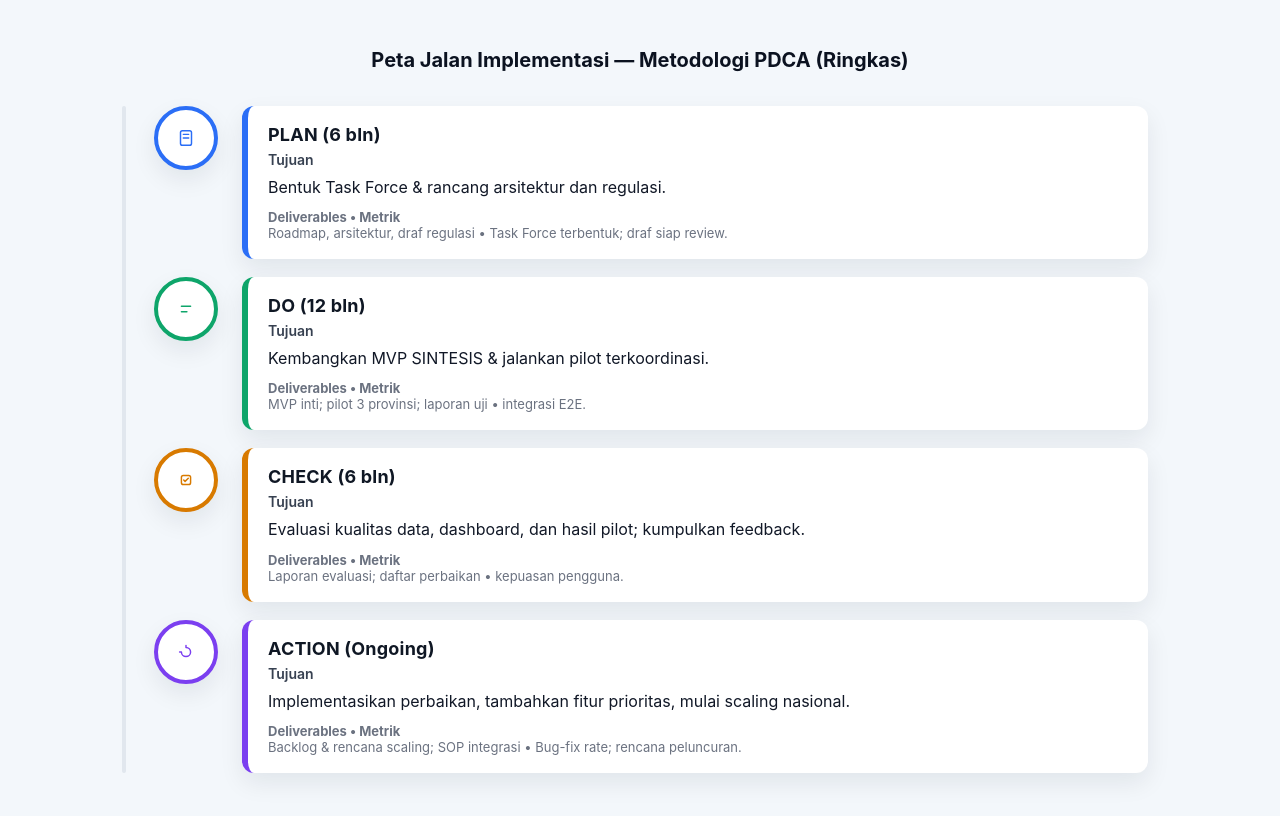
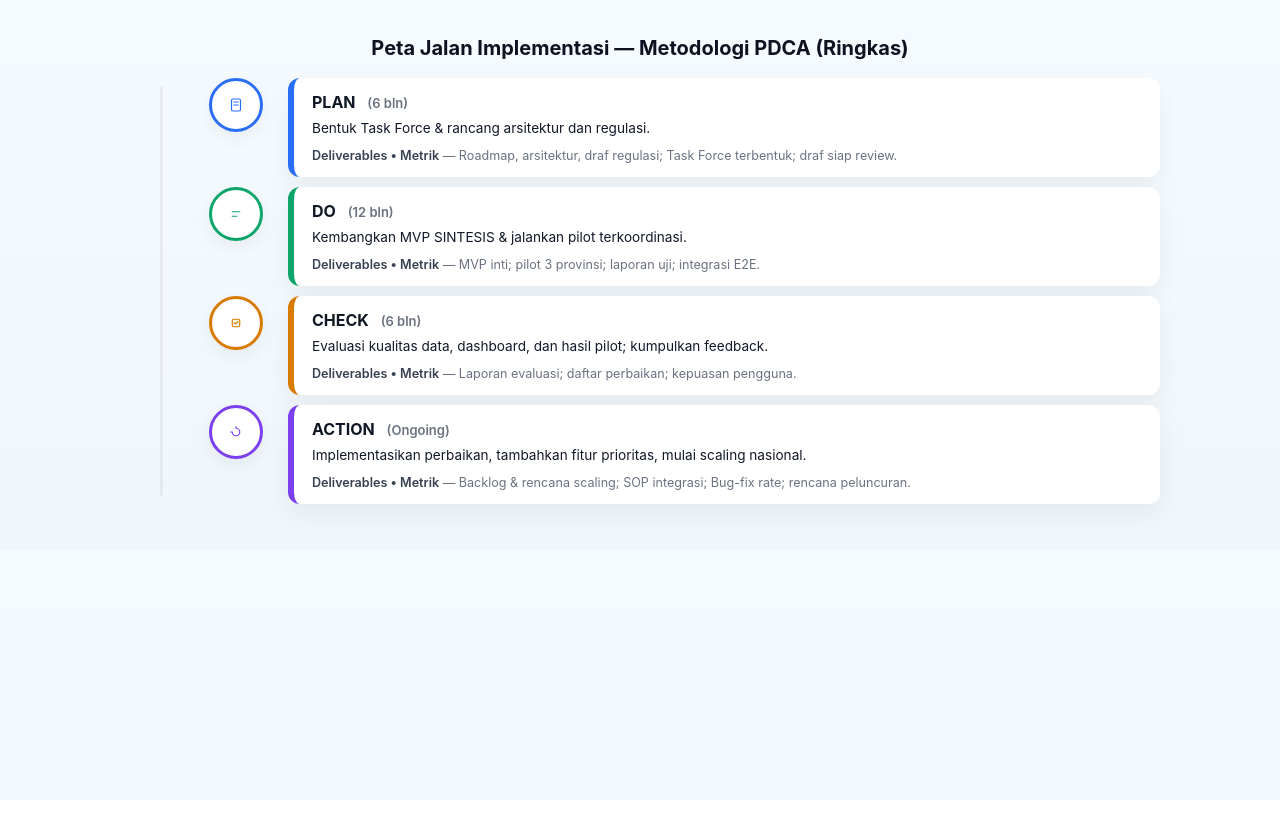
Before and after one commit to welved-z/INFOGRAFIS-ROADMAP-SINTESIS-PDCA, a plain HTML site: page index.html in a window 1280 px wide. Drawn offline with Linux system fonts and the light colour scheme.

Commit message:
Update index.html

```diff
--- a/index.html
+++ b/index.html
@@ -3,27 +3,26 @@
 <head>
   <meta charset="utf-8" />
   <meta name="viewport" content="width=device-width,initial-scale=1" />
-  <title>Timeline Vertikal PDCA — Inline CSS</title>
+  <title>Timeline PDCA — Compact Slide-Friendly (Inline CSS)</title>
 </head>
-<body style="margin:0;font-family:Inter, system-ui, -apple-system, 'Segoe UI', Roboto, 'Helvetica Neue', Arial;background:#f3f7fb;color:#0f1724;padding:48px 16px;">
+<body style="margin:0;font-family:Inter,system-ui,-apple-system,'Segoe UI',Roboto,Arial;background:linear-gradient(180deg,#f6fbff 0%,#f1f6fa 100%);color:#0f1724;padding:36px;">
 
-  <main style="max-width:1100px;margin:0 auto;">
-    <h1 style="text-align:center;margin:0 0 34px;font-size:20px;font-weight:700;color:#0b1220;">
+  <main style="max-width:1040px;margin:0 auto;">
+    <h1 style="text-align:center;margin:0 0 18px;font-size:20px;font-weight:700;color:#0b1220;">
       Peta Jalan Implementasi — Metodologi PDCA (Ringkas)
     </h1>
 
-    <!-- Timeline wrapper (relative so absolute line & markers can position) -->
-    <section style="position:relative;padding-left:64px;">
+    <!-- Wrapper for compact, slide-friendly vertical timeline -->
+    <section style="position:relative;padding-left:76px;">
 
-      <!-- vertical line (can't use ::before with purely inline styles, so use element) -->
-      <div aria-hidden="true" style="position:absolute;left:32px;top:0;bottom:0;width:4px;background:#e1e7ee;border-radius:2px;"></div>
+      <!-- Vertical guide line (element, not pseudo, so works with inline styles) -->
+      <div aria-hidden="true" style="position:absolute;left:40px;top:8px;bottom:8px;width:3px;background:rgba(17,24,39,0.06);border-radius:2px;"></div>
 
-      <!-- ITEM 1 - PLAN -->
-      <div style="position:relative;margin:18px 0 18px 0;display:flex;align-items:flex-start;gap:20px;">
-        <!-- marker -->
-        <div style="position:absolute;left:32px;transform:translateX(-50%);width:56px;height:56px;border-radius:50%;background:#ffffff;display:flex;align-items:center;justify-content:center;box-shadow:0 10px 25px rgba(16,24,40,0.08);border:4px solid #2b6ef6;color:#2b6ef6;z-index:3;">
-          <!-- SVG icon -->
-          <svg viewBox="0 0 24 24" width="22" height="22" aria-hidden="true" style="display:block;">
+      <!-- ---------- ITEM (compact card) ---------- -->
+      <div style="position:relative;display:flex;align-items:flex-start;margin:8px 0 10px 0;min-height:72px;">
+        <!-- circle icon -->
+        <div style="position:absolute;left:40px;transform:translateX(-50%);width:48px;height:48px;border-radius:999px;background:#fff;display:flex;align-items:center;justify-content:center;box-shadow:0 6px 18px rgba(16,24,40,0.06);border:3px solid #2b6ef6;color:#2b6ef6;z-index:3;">
+          <svg viewBox="0 0 24 24" width="18" height="18" aria-hidden="true" style="display:block">
             <rect x="6" y="4" width="12" height="16" rx="2" fill="none" stroke="currentColor" stroke-width="1.6"/>
             <line x1="9" y1="8" x2="15" y2="8" stroke="currentColor" stroke-width="1.4" stroke-linecap="round"/>
             <line x1="9" y1="12" x2="15" y2="12" stroke="currentColor" stroke-width="1.4" stroke-linecap="round"/>
@@ -31,70 +30,94 @@
         </div>
 
         <!-- card -->
-        <div style="margin-left:88px;background:#ffffff;padding:18px 20px;border-radius:12px;box-shadow:0 10px 25px rgba(16,24,40,0.08);border-left:6px solid #2b6ef6;max-width:860px;width:100%;">
-          <h2 style="margin:0 0 6px;font-size:18px;letter-spacing:0.2px;">PLAN (6 bln)</h2>
-          <h3 style="margin:0 10px 8px 0;color:#374151;font-size:14px;font-weight:600;">Tujuan</h3>
-          <p style="margin:0 0 10px;color:#111827;line-height:1.45;">Bentuk Task Force & rancang arsitektur dan regulasi.</p>
-          <p style="margin:0 0 0;color:#6b7280;font-size:13px;"><strong>Deliverables • Metrik</strong><br/>Roadmap, arsitektur, draf regulasi • Task Force terbentuk; draf siap review.</p>
+        <div style="margin-left:92px;background:#ffffff;padding:14px 18px;border-radius:12px;box-shadow:0 10px 28px rgba(16,24,40,0.06);border-left:6px solid #2b6ef6;flex:1;">
+          <div style="display:flex;align-items:flex-start;justify-content:space-between;gap:12px;">
+            <h2 style="margin:0;font-size:16px;font-weight:700;">PLAN <span style="font-weight:600;color:#6b7280;font-size:13px;margin-left:8px">(6 bln)</span></h2>
+          </div>
+
+          <p style="margin:8px 0 10px;color:#111827;font-size:13.6px;line-height:1.32;">
+            Bentuk Task Force & rancang arsitektur dan regulasi.
+          </p>
+
+          <p style="margin:0;color:#6b7280;font-size:12.6px;">
+            <strong style="color:#374151;font-weight:600;font-size:12.6px;">Deliverables • Metrik</strong> — Roadmap, arsitektur, draf regulasi; Task Force terbentuk; draf siap review.
+          </p>
         </div>
       </div>
 
-      <!-- ITEM 2 - DO -->
-      <div style="position:relative;margin:18px 0 18px 0;display:flex;align-items:flex-start;gap:20px;">
-        <div style="position:absolute;left:32px;transform:translateX(-50%);width:56px;height:56px;border-radius:50%;background:#ffffff;display:flex;align-items:center;justify-content:center;box-shadow:0 10px 25px rgba(16,24,40,0.08);border:4px solid #0ea56a;color:#0ea56a;z-index:3;">
-          <svg viewBox="0 0 24 24" width="22" height="22" aria-hidden="true" style="display:block;">
+      <!-- ---------- ITEM 2 ---------- -->
+      <div style="position:relative;display:flex;align-items:flex-start;margin:8px 0 10px 0;min-height:72px;">
+        <div style="position:absolute;left:40px;transform:translateX(-50%);width:48px;height:48px;border-radius:999px;background:#fff;display:flex;align-items:center;justify-content:center;box-shadow:0 6px 18px rgba(16,24,40,0.06);border:3px solid #0ea56a;color:#0ea56a;z-index:3;">
+          <svg viewBox="0 0 24 24" width="18" height="18" aria-hidden="true">
             <path d="M7 9h10M7 15h6" fill="none" stroke="currentColor" stroke-width="1.6" stroke-linecap="round"/>
           </svg>
         </div>
 
-        <div style="margin-left:88px;background:#ffffff;padding:18px 20px;border-radius:12px;box-shadow:0 10px 25px rgba(16,24,40,0.08);border-left:6px solid #0ea56a;max-width:860px;width:100%;">
-          <h2 style="margin:0 0 6px;font-size:18px;letter-spacing:0.2px;">DO (12 bln)</h2>
-          <h3 style="margin:0 10px 8px 0;color:#374151;font-size:14px;font-weight:600;">Tujuan</h3>
-          <p style="margin:0 0 10px;color:#111827;line-height:1.45;">Kembangkan MVP SINTESIS & jalankan pilot terkoordinasi.</p>
-          <p style="margin:0 0 0;color:#6b7280;font-size:13px;"><strong>Deliverables • Metrik</strong><br/>MVP inti; pilot 3 provinsi; laporan uji • integrasi E2E.</p>
+        <div style="margin-left:92px;background:#ffffff;padding:14px 18px;border-radius:12px;box-shadow:0 10px 28px rgba(16,24,40,0.06);border-left:6px solid #0ea56a;flex:1;">
+          <h2 style="margin:0;font-size:16px;font-weight:700;">DO <span style="font-weight:600;color:#6b7280;font-size:13px;margin-left:8px">(12 bln)</span></h2>
+          <p style="margin:8px 0 10px;color:#111827;font-size:13.6px;line-height:1.32;">
+            Kembangkan MVP SINTESIS & jalankan pilot terkoordinasi.
+          </p>
+          <p style="margin:0;color:#6b7280;font-size:12.6px;">
+            <strong style="color:#374151;font-weight:600;font-size:12.6px;">Deliverables • Metrik</strong> — MVP inti; pilot 3 provinsi; laporan uji; integrasi E2E.
+          </p>
         </div>
       </div>
 
-      <!-- ITEM 3 - CHECK -->
-      <div style="position:relative;margin:18px 0 18px 0;display:flex;align-items:flex-start;gap:20px;">
-        <div style="position:absolute;left:32px;transform:translateX(-50%);width:56px;height:56px;border-radius:50%;background:#ffffff;display:flex;align-items:center;justify-content:center;box-shadow:0 10px 25px rgba(16,24,40,0.08);border:4px solid #d87a00;color:#d87a00;z-index:3;">
-          <svg viewBox="0 0 24 24" width="22" height="22" aria-hidden="true" style="display:block;">
+      <!-- ---------- ITEM 3 ---------- -->
+      <div style="position:relative;display:flex;align-items:flex-start;margin:8px 0 10px 0;min-height:72px;">
+        <div style="position:absolute;left:40px;transform:translateX(-50%);width:48px;height:48px;border-radius:999px;background:#fff;display:flex;align-items:center;justify-content:center;box-shadow:0 6px 18px rgba(16,24,40,0.06);border:3px solid #d87a00;color:#d87a00;z-index:3;">
+          <svg viewBox="0 0 24 24" width="18" height="18" aria-hidden="true">
             <rect x="7" y="7" width="10" height="10" rx="2" fill="none" stroke="currentColor" stroke-width="1.6"/>
             <polyline points="9.5 12 11 13.5 14.5 10" fill="none" stroke="currentColor" stroke-width="1.6" stroke-linecap="round" stroke-linejoin="round"/>
           </svg>
         </div>
 
-        <div style="margin-left:88px;background:#ffffff;padding:18px 20px;border-radius:12px;box-shadow:0 10px 25px rgba(16,24,40,0.08);border-left:6px solid #d87a00;max-width:860px;width:100%;">
-          <h2 style="margin:0 0 6px;font-size:18px;letter-spacing:0.2px;">CHECK (6 bln)</h2>
-          <h3 style="margin:0 10px 8px 0;color:#374151;font-size:14px;font-weight:600;">Tujuan</h3>
-          <p style="margin:0 0 10px;color:#111827;line-height:1.45;">Evaluasi kualitas data, dashboard, dan hasil pilot; kumpulkan feedback.</p>
-          <p style="margin:0 0 0;color:#6b7280;font-size:13px;"><strong>Deliverables • Metrik</strong><br/>Laporan evaluasi; daftar perbaikan • kepuasan pengguna.</p>
+        <div style="margin-left:92px;background:#ffffff;padding:14px 18px;border-radius:12px;box-shadow:0 10px 28px rgba(16,24,40,0.06);border-left:6px solid #d87a00;flex:1;">
+          <h2 style="margin:0;font-size:16px;font-weight:700;">CHECK <span style="font-weight:600;color:#6b7280;font-size:13px;margin-left:8px">(6 bln)</span></h2>
+          <p style="margin:8px 0 10px;color:#111827;font-size:13.6px;line-height:1.32;">
+            Evaluasi kualitas data, dashboard, dan hasil pilot; kumpulkan feedback.
+          </p>
+          <p style="margin:0;color:#6b7280;font-size:12.6px;">
+            <strong style="color:#374151;font-weight:600;font-size:12.6px;">Deliverables • Metrik</strong> — Laporan evaluasi; daftar perbaikan; kepuasan pengguna.
+          </p>
         </div>
       </div>
 
-      <!-- ITEM 4 - ACTION -->
-      <div style="position:relative;margin:18px 0 18px 0;display:flex;align-items:flex-start;gap:20px;">
-        <div style="position:absolute;left:32px;transform:translateX(-50%);width:56px;height:56px;border-radius:50%;background:#ffffff;display:flex;align-items:center;justify-content:center;box-shadow:0 10px 25px rgba(16,24,40,0.08);border:4px solid #7b3ff0;color:#7b3ff0;z-index:3;">
-          <svg viewBox="0 0 24 24" width="22" height="22" aria-hidden="true" style="display:block;">
+      <!-- ---------- ITEM 4 ---------- -->
+      <div style="position:relative;display:flex;align-items:flex-start;margin:8px 0 10px 0;min-height:72px;">
+        <div style="position:absolute;left:40px;transform:translateX(-50%);width:48px;height:48px;border-radius:999px;background:#fff;display:flex;align-items:center;justify-content:center;box-shadow:0 6px 18px rgba(16,24,40,0.06);border:3px solid #7b3ff0;color:#7b3ff0;z-index:3;">
+          <svg viewBox="0 0 24 24" width="18" height="18" aria-hidden="true">
             <path d="M12 5v2a5 5 0 1 1-5 5h-2" fill="none" stroke="currentColor" stroke-width="1.6" stroke-linecap="round" stroke-linejoin="round"/>
           </svg>
         </div>
 
-        <div style="margin-left:88px;background:#ffffff;padding:18px 20px;border-radius:12px;box-shadow:0 10px 25px rgba(16,24,40,0.08);border-left:6px solid #7b3ff0;max-width:860px;width:100%;">
-          <h2 style="margin:0 0 6px;font-size:18px;letter-spacing:0.2px;">ACTION (Ongoing)</h2>
-          <h3 style="margin:0 10px 8px 0;color:#374151;font-size:14px;font-weight:600;">Tujuan</h3>
-          <p style="margin:0 0 10px;color:#111827;line-height:1.45;">Implementasikan perbaikan, tambahkan fitur prioritas, mulai scaling nasional.</p>
-          <p style="margin:0 0 0;color:#6b7280;font-size:13px;"><strong>Deliverables • Metrik</strong><br/>Backlog & rencana scaling; SOP integrasi • Bug-fix rate; rencana peluncuran.</p>
+        <div style="margin-left:92px;background:#ffffff;padding:14px 18px;border-radius:12px;box-shadow:0 10px 28px rgba(16,24,40,0.06);border-left:6px solid #7b3ff0;flex:1;">
+          <h2 style="margin:0;font-size:16px;font-weight:700;">ACTION <span style="font-weight:600;color:#6b7280;font-size:13px;margin-left:8px">(Ongoing)</span></h2>
+          <p style="margin:8px 0 10px;color:#111827;font-size:13.6px;line-height:1.32;">
+            Implementasikan perbaikan, tambahkan fitur prioritas, mulai scaling nasional.
+          </p>
+          <p style="margin:0;color:#6b7280;font-size:12.6px;">
+            <strong style="color:#374151;font-weight:600;font-size:12.6px;">Deliverables • Metrik</strong> — Backlog & rencana scaling; SOP integrasi; Bug-fix rate; rencana peluncuran.
+          </p>
         </div>
       </div>
 
     </section>
   </main>
 
-  <!-- NOTE:
-       - Semua styling utama diletakkan sebagai atribut style pada elemen (inline CSS).
-       - Untuk membuat versi yang lebih ringkas / maintainable, saya bisa gabungkan CSS di <style> atau eksternal.
-       - Jika Anda ingin responsif (media queries) atau alternating layout (kiri/kanan), saya bisa kirim versi dengan <style> di head.
+  <!-- Notes (in-page comment for the designer) -->
+  <!--
+    Ringkasan perubahan yang saya lakukan:
+     - Mengompres spacing dan ukuran elemen agar muat muncul rapi dalam satu slide (lebih sedikit tinggi per item).
+     - Membuat ikon lebih kecil dan lebih konsisten, dengan lingkaran putih dan border warna untuk aksen — terlihat elegan saat diproyeksikan.
+     - Kartu dibuat full-width relatif ke area slide, padding dikurangi, font sedikit dipadatkan, dan border-left berwarna sebagai aksen cepat (mudah dikenali).
+     - Background gradient lembut dan bayangan tipis menjaga kontras tanpa terasa "kaku".
+     - Semua styling utama ditempatkan inline sesuai permintaan sehingga mudah di-paste langsung ke slide HTML atau convert ke image/SVG.
+    Saran selanjutnya yang bisa saya buat langsung:
+     - Versi horizontal/landscape compact (4 kotak berdampingan) agar pas satu slide 16:9 tanpa scroll.
+     - Export ke SVG tunggal atau PNG yang siap dimasukkan ke PowerPoint/Google Slides.
+     - Alternating layout (kiri/kanan) dengan teks lebih ringkas jika ingin lebih visual.
   -->
 </body>
 </html>
```
